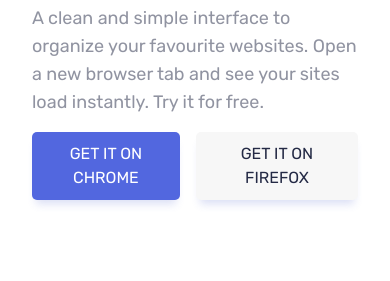
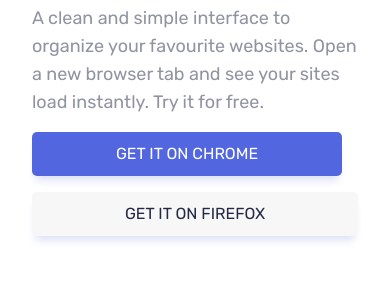
Before and after one commit to theshoxjaxon/bookmark, a website: page index.html in a window 390 px wide. Shown: the part 605-886 px from the top of the page. Drawn offline with Linux system fonts and the light colour scheme.

Commit message:
add new settings

```diff
--- a/index.html
+++ b/index.html
@@ -56,7 +56,7 @@
               for free.
             </p>
             <!-- ! FOR BUTTONS DIV  -->
-            <div class="hero__left--buttons d-flex">
+            <div class="hero__left--buttons">
               <button class="button btn--purple">Get it on Chrome</button>
               <button class="button button--transpernt">
                 Get it on Firefox
--- a/scss/_button.scss
+++ b/scss/_button.scss
@@ -80,6 +80,7 @@
 }
 @media only screen and (max-width: 1200px) {
   .btn--purple {
+    margin-bottom: 16px;
     padding: 10px 16px;
   }
 }
--- a/scss/block/_hero.scss
+++ b/scss/block/_hero.scss
@@ -18,6 +18,9 @@
   }
   &__right {
     max-width: 486px;
+  }
+  &__left--buttons {
+    display: flex;
   }
 }
 @media only screen and (max-width: 1200px) {
@@ -40,6 +43,6 @@
   }
   .hero__left--buttons {
     display: flex;
-    flex-direction: row;
+    flex-direction: column;
   }
 }
```
Also changed, not shown: css/main.css, 1 other file.
